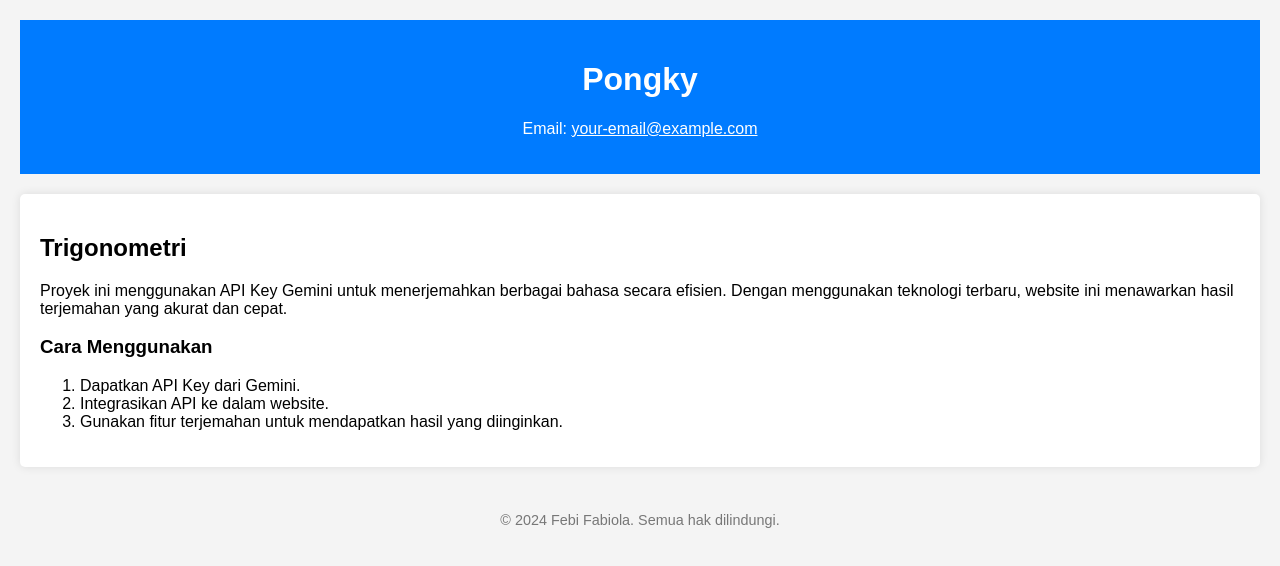
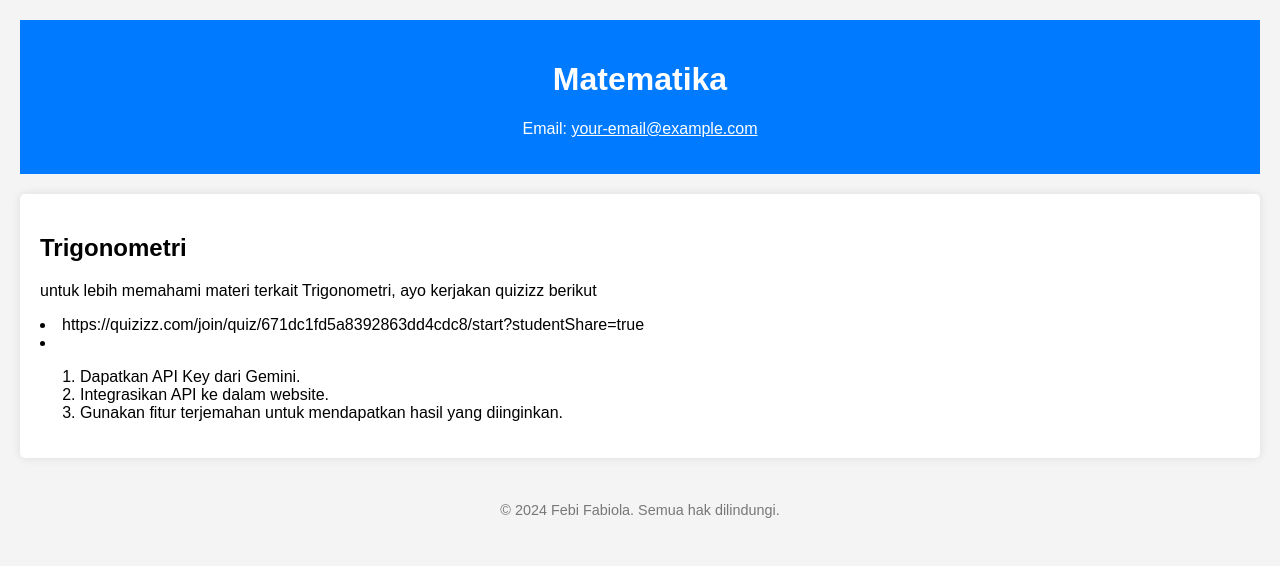
Before and after one commit to DfA-Management/SiteLab, a plain HTML site: page index.html in a window 1280 px wide. Drawn offline with Linux system fonts and the light colour scheme.

Commit message:
Update index.html

```diff
--- a/index.html
+++ b/index.html
@@ -36,14 +36,14 @@
 <body>
 
 <header>
-    <h1>Pongky</h1>
+    <h1>Matematika</h1>
     <p>Email: <a href="mailto:dfa.management920@gmail.com" style="color: white;">your-email@example.com</a></p>
 </header>
 
 <section>
     <h2>Trigonometri</h2>
-    <p>Proyek ini menggunakan API Key Gemini untuk menerjemahkan berbagai bahasa secara efisien. Dengan menggunakan teknologi terbaru, website ini menawarkan hasil terjemahan yang akurat dan cepat.</p>
-    <h3>Cara Menggunakan</h3>
+    <p>untuk lebih memahami materi terkait Trigonometri, ayo kerjakan quizizz berikut</h3>
+	<li>https://quizizz.com/join/quiz/671dc1fd5a8392863dd4cdc8/start?studentShare=true<li>
     <ol>
         <li>Dapatkan API Key dari Gemini.</li>
         <li>Integrasikan API ke dalam website.</li>
```
